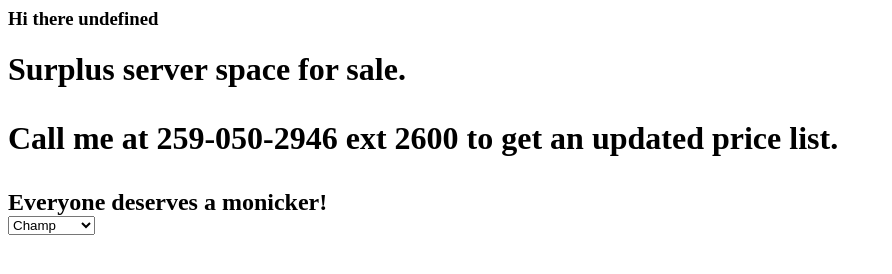
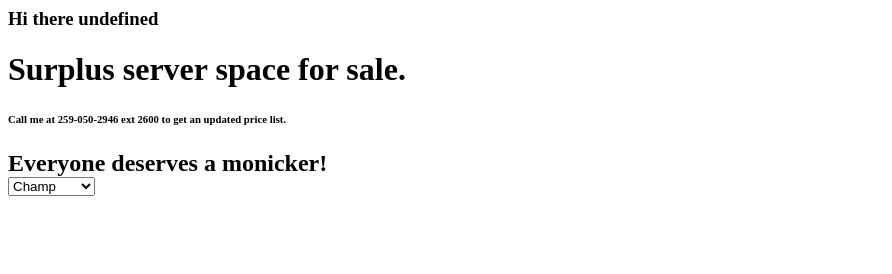
Before and after one commit to swordstyle/swordstyle.github.io, a plain HTML site: page hello-world/index.html in a window 1280 px wide. Shown: the whole page, without its empty margins (0-892 px from the left). Drawn offline with Linux system fonts and the light colour scheme.

Commit message:
Update index.html

```diff
--- a/hello-world/index.html
+++ b/hello-world/index.html
@@ -3,7 +3,7 @@
   <body>
     <script src="js/script.js"></script>
   <h1>Surplus server space for sale.
-    <p>Call me at 259-050-2946 ext 2600 to get an updated price list.</p>
+  <h6>Call me at 259-050-2946 ext 2600 to get an updated price list.
   <!-- Let's leave some room for the body of the page so that we can be so mimimalistic! -->
   <h2>Everyone deserves a monicker!
   <form>
```
